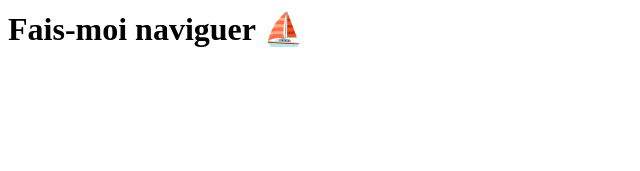
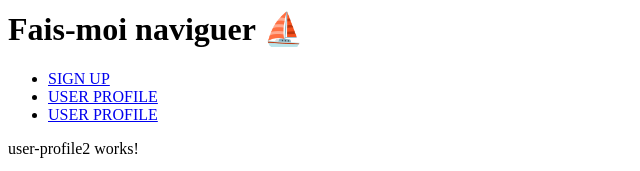
Before and after one commit to olprog-wcs-2024/D-marrer-avec-Angular-FirstApp, an Angular app: page / in a window 1280 px wide. Shown: the part 1483-1654 px from the top of the page, without its empty margins (0-640 px from the left). Before the commit the page ends 1553 px from the top, so only its background shows below. Built offline with nearby package versions, Linux system fonts and the light colour scheme.

Commit message:
feat: :zap: use route with components

```diff
--- a/src/app/app.component.ts
+++ b/src/app/app.component.ts
@@ -1,5 +1,5 @@
 import { Component } from '@angular/core';
-import { RouterOutlet } from '@angular/router';
+import { RouterLink, RouterOutlet } from '@angular/router';
 import { BlockComponent } from './block/block.component';
 import { UserProfileComponent } from './user-profile/user-profile.component';
 import { UserAdminComponent } from './user-admin/user-admin.component';
@@ -8,7 +8,7 @@ import { MenuComponent } from './menu/menu.component';
 @Component({
   selector: 'app-root',
   standalone: true,
-  imports: [RouterOutlet,BlockComponent,UserProfileComponent,UserAdminComponent,MenuComponent],
+  imports: [RouterOutlet,RouterLink,BlockComponent,UserProfileComponent,UserAdminComponent,MenuComponent],
   templateUrl: './app.component.html',
   styleUrl: './app.component.css'
 })
--- a/src/app/app.routes.ts
+++ b/src/app/app.routes.ts
@@ -5,4 +5,5 @@ import { UserProfile2Component } from './menu/user-profile2/user-profile2.compon
 export const routes: Routes = [
     {path:'sign-up', component: SignUpComponent},
     {path:'user-profile2', component: UserProfile2Component},
+    {path: '', component: UserProfile2Component},
 ];
--- a/src/app/menu/menu.component.html
+++ b/src/app/menu/menu.component.html
@@ -1 +1,16 @@
 <h1>{{ title }}</h1>
+
+
+<ul>
+    <li>
+      <a [routerLink]="['/sign-up']">SIGN UP</a>
+    </li>
+    <li>
+      <a [routerLink]="['/user-profile2']">USER PROFILE</a>
+    </li>
+    <li>
+      <a [routerLink]="['/']">USER PROFILE</a>
+    </li>
+  </ul>
+
+<router-outlet></router-outlet>
--- a/src/app/menu/menu.component.ts
+++ b/src/app/menu/menu.component.ts
@@ -1,9 +1,12 @@
 import { Component } from '@angular/core';
+import { SignUpComponent } from './sign-up/sign-up.component';
+import { UserProfile2Component } from './user-profile2/user-profile2.component';
+import { RouterLink, RouterOutlet } from '@angular/router';
 
 @Component({
   selector: 'app-menu',
   standalone: true,
-  imports: [],
+  imports: [RouterLink,RouterOutlet,SignUpComponent,UserProfile2Component],
   templateUrl: './menu.component.html',
   styleUrl: './menu.component.css'
 })
```
